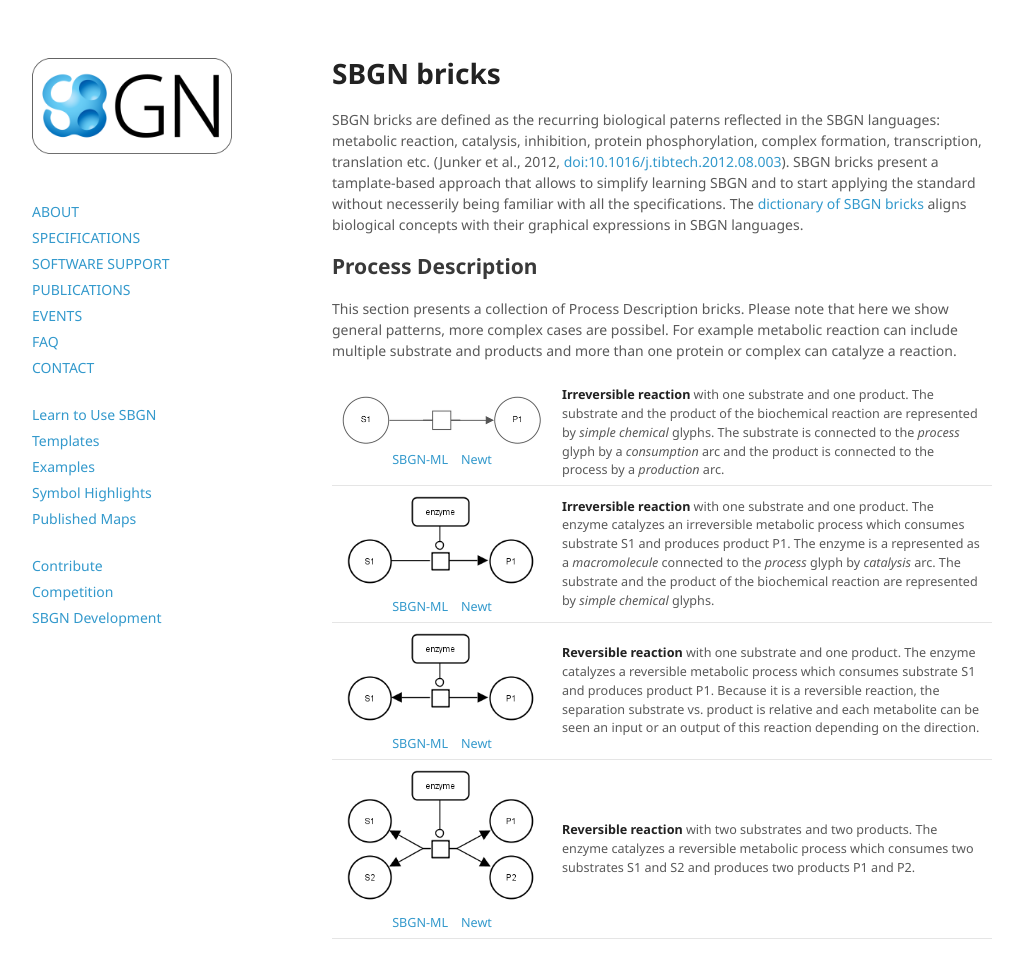
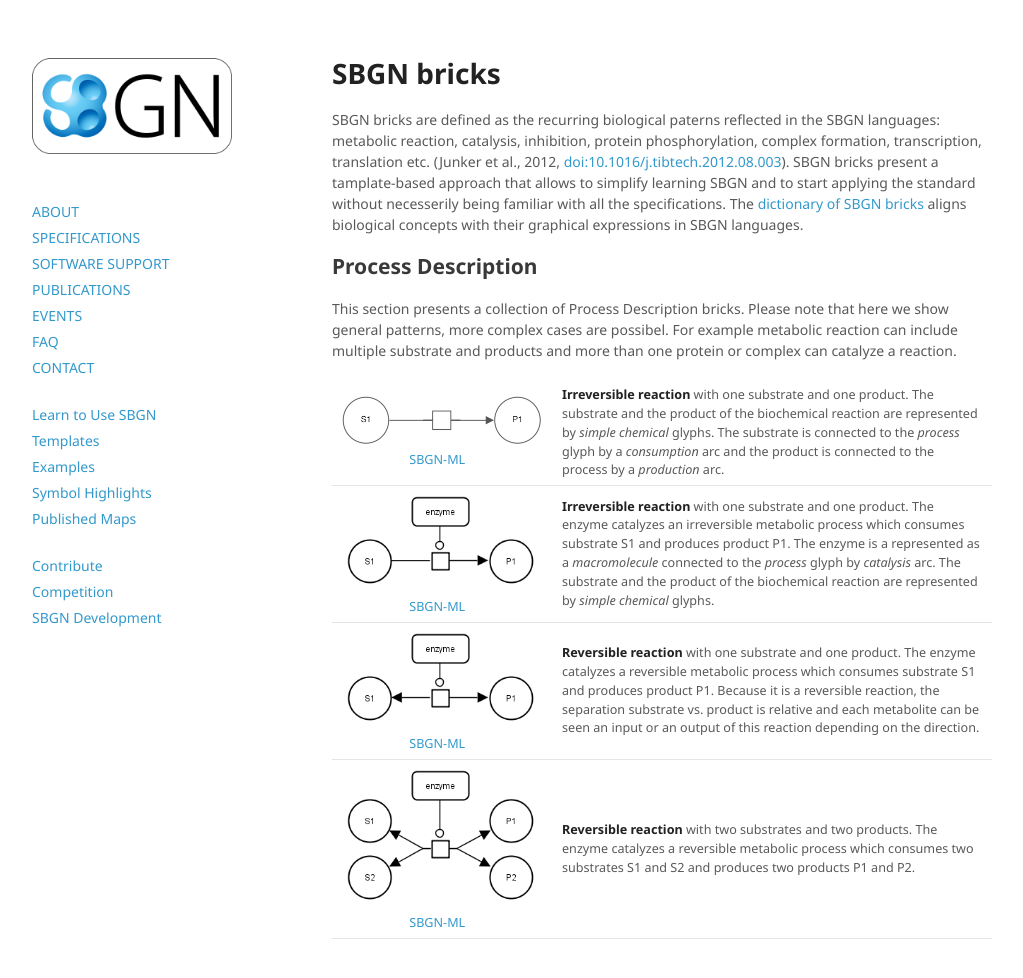
Before and after one commit to sbgn/sbgn, a Jekyll site: the page built from docs/sbgn_bricks.md, in a window 1280 px wide and 1009 px high. Shown: the top 978 px of the window, without its empty margins (128-1151 px from the left). Built offline with Jekyll 4.4.1, drawn with Linux system fonts in a browser that asks for light colours; nearby versions of some CDN libraries.

Commit message:
Update sbgn_bricks.md

```diff
--- a/docs/sbgn_bricks.md
+++ b/docs/sbgn_bricks.md
@@ -16,25 +16,25 @@ permalink: /sbgn_bricks
     <tr>
       <td style="width: 200px; text-align: center;"><img src="../sbgn/downloads/bricks/PD_catalysis_irr_0_1.png"/> <br />
           <a href="/sbgn/downloads/bricks/PD_catalysis_irr_0_1.sbgn" target="_blank">SBGN-ML</a> &ensp;
-          <a href="http://web.newteditor.org/?URL=http://sbgn.github.io/sbgn/downloads/bricks/PD_catalysis_irr_0_1.sbgn" target="_blank">Newt</a></td>
+          <!--<a href="http://web.newteditor.org/?URL=http://sbgn.github.io/sbgn/downloads/bricks/PD_catalysis_irr_0_1.sbgn" target="_blank">Newt</a>--></td>
       <td><strong>Irreversible reaction</strong> with one substrate and one product. The substrate and the product of the biochemical reaction are represented by <i>simple chemical</i> glyphs. The substrate is connected to the <i>process</i> glyph by a <i>consumption</i> arc and the product is connected to the process by a <i>production</i> arc.</td>
     </tr>
     <tr>
     <td style="width: 200px; text-align: center;"><img src="../sbgn/downloads/bricks/PD_catalysis_irr_1_1.png"/> <br />
           <a href="/sbgn/downloads/bricks/PD_catalysis_irr_1_1.sbgn" target="_blank">SBGN-ML</a> &ensp;
-          <a href="http://web.newteditor.org/?URL=http://sbgn.github.io/sbgn/downloads/bricks/PD_catalysis_irr_1_1.sbgn" target="_blank">Newt</a></td>
+          <!--<a href="http://web.newteditor.org/?URL=http://sbgn.github.io/sbgn/downloads/bricks/PD_catalysis_irr_1_1.sbgn" target="_blank">Newt</a>--></td>
       <td><strong>Irreversible reaction</strong> with one substrate and one product. The enzyme catalyzes an irreversible metabolic process which consumes substrate S1 and produces product P1. The enzyme is a represented as a <i>macromolecule</i> connected to the <i>process</i> glyph by <i>catalysis</i> arc. The substrate and the product of the biochemical reaction are represented by <i>simple chemical</i> glyphs.</td>
     </tr>
     <tr>
       <td style="width: 200px; text-align: center;"><img src="../sbgn/downloads/bricks/PD_catalysis_rev_1_1.png"/> <br />
           <a href="/sbgn/downloads/bricks/PD_catalysis_rev_1_1.sbgn" target="_blank">SBGN-ML</a> &ensp;
-          <a href="http://web.newteditor.org/?URL=http://sbgn.github.io/sbgn/downloads/bricks/PD_catalysis_rev_1_1.sbgn" target="_blank">Newt</a></td>
+          <!--<a href="http://web.newteditor.org/?URL=http://sbgn.github.io/sbgn/downloads/bricks/PD_catalysis_rev_1_1.sbgn" target="_blank">Newt</a>--></td>
         <td><strong>Reversible reaction</strong> with one substrate and one product. The enzyme catalyzes a reversible metabolic process which consumes substrate S1 and produces product P1. Because it is a reversible reaction, the separation substrate vs. product is relative and each metabolite can be seen an input or an output of this reaction depending on the direction.</td>
     </tr>
     <tr>
       <td style="width: 200px; text-align: center;"><img src="../sbgn/downloads/bricks/PD_catalysis_rev_2_2.png"/> <br />
           <a href="/sbgn/downloads/bricks/PD_catalysis_rev_2_2.sbgn" target="_blank">SBGN-ML</a> &ensp;
-          <a href="http://web.newteditor.org/?URL=http://sbgn.github.io/sbgn/downloads/bricks/PD_catalysis_rev_2_2.sbgn" target="_blank">Newt</a></td>
+          <!--<a href="http://web.newteditor.org/?URL=http://sbgn.github.io/sbgn/downloads/bricks/PD_catalysis_rev_2_2.sbgn" target="_blank">Newt</a>--></td>
       <td><strong>Reversible reaction</strong> with two substrates and two products. The enzyme catalyzes a reversible metabolic process which consumes two substrates S1 and S2 and produces two products P1 and P2.</td>
     </tr>
 </table>
```
